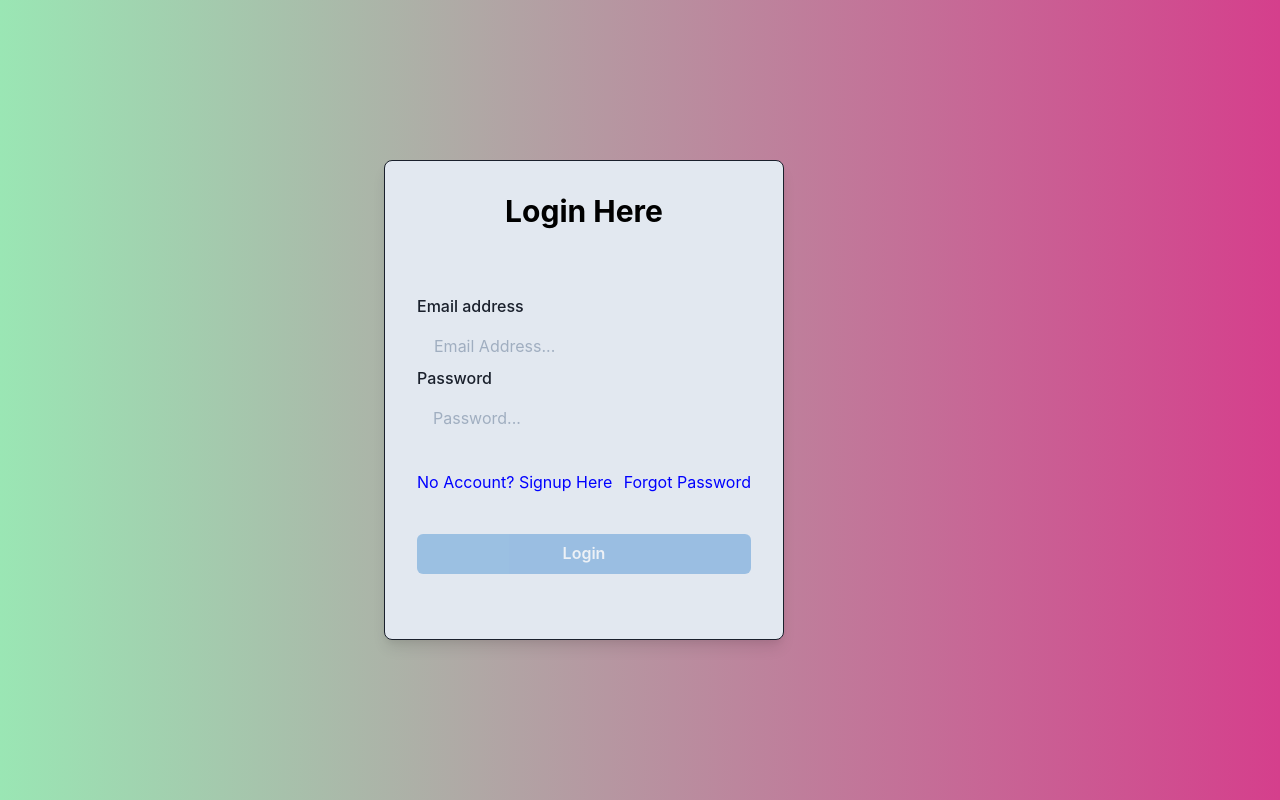
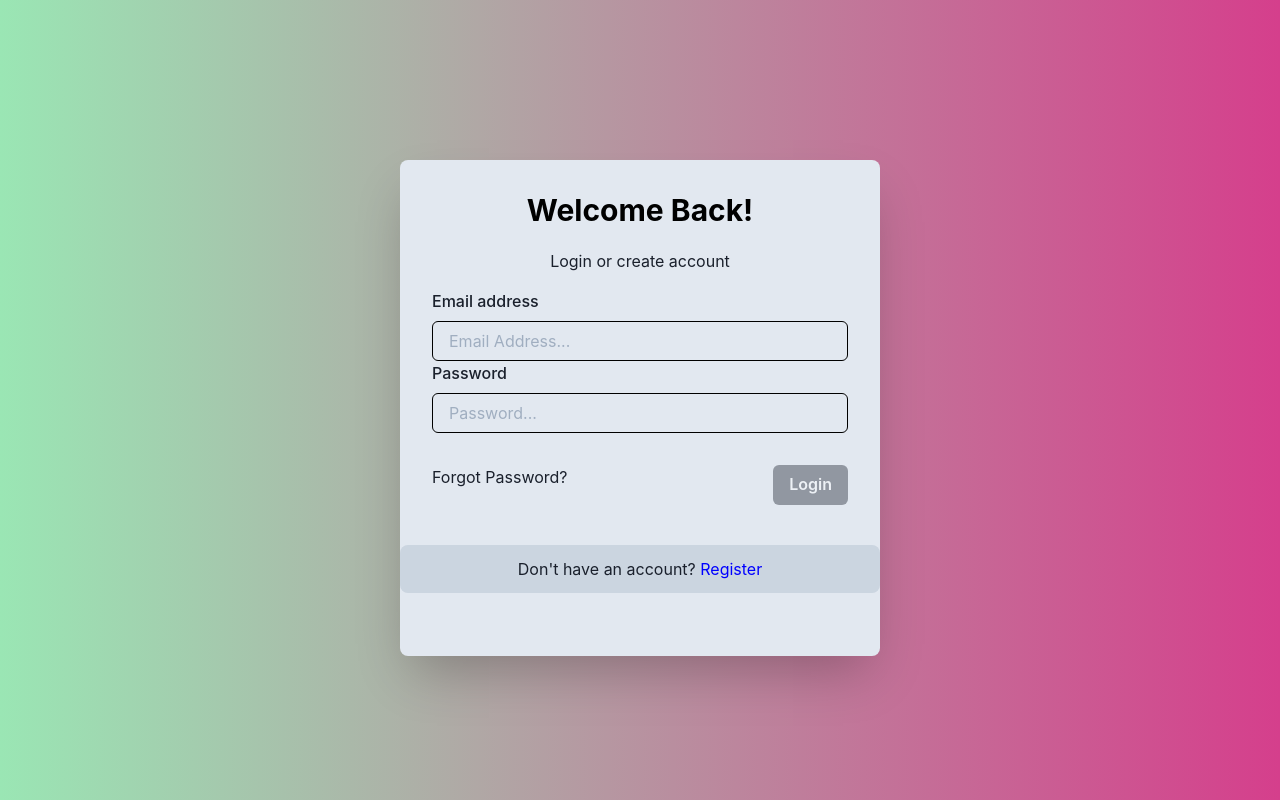
Before and after one commit to rayleeeigh/intern2021, a React (Create React App) app in the folder client/: page / in a window 1280 px wide. Built offline with nearby package versions, Linux system fonts and the light colour scheme.

Commit message:
[UPDATE][RAYL] UI improvement

```diff
--- a/client/src/pages/Login.js
+++ b/client/src/pages/Login.js
@@ -9,6 +9,8 @@ import {
   FormControl,
   FormLabel,
   Stack,
+  Center,
+  Text
 } from "@chakra-ui/react";
 import Validation from "./Validation";
 import Axios from "axios";
@@ -54,8 +56,6 @@ const Login = () => {
   };
 
   return (
-    <div className="App">
-      <header className="App-header">
         <Box
           textAlign="center"
           position="absolute"
@@ -63,20 +63,22 @@ const Login = () => {
           w="100%"
           h="100vh"
         >
-          <Stack spacing={8} mx={"auto"} maxW={"lg"} py={40}>
+          <Center>
+          <Stack spacing={8} mx={"auto"} maxW={"lg"} mt="20vh">
             <Box
               rounded="lg"
-              border="1px"
               boxShadow="lg"
               p={8}
               bg="gray.200"
-              h="60vh"
-              w="50vh"
+              h="62vh"
+              w="60vh"
+              boxShadow="2xl"
             >
-              <Box paddingBottom={12}>
+              <Box paddingBottom={4}>
                 <Heading mb="5%" size="lg" color="black">
-                  Login Here
+                  Welcome Back!
                 </Heading>
+                <Text>Login or create account</Text>
               </Box>
               <Stack spacing={5}>
                 <form id="data" onSubmit={handleSubmit(onSubmit)}>
@@ -90,7 +92,7 @@ const Login = () => {
                       placeholder="Email Address..."
                       value={user.email}
                       onChange={handleChange}
-                      style={{ border: errors.email ? "1px solid red" : "" }}
+                      style={{ border: errors.email ? "1px solid red" : "1px solid black" }}
                     />
                     {errors.email && (
                       <p style={{ color: "red" }}>{errors.email}</p>
@@ -111,7 +113,7 @@ const Login = () => {
                       value={user.password}
                       onChange={handleChange}
                       border="red"
-                      style={{ border: errors.password ? "1px solid red" : "" }}
+                      style={{ border: errors.password ? "1px solid red" : "1px solid black" }}
                     />
                     {errors.password && (
                       <p style={{ color: "red" }}>{errors.password}</p>
@@ -123,17 +125,13 @@ const Login = () => {
                       align={"start"}
                       justify={"space-between"}
                     >
-                      <a href="*" style={{ color: "blue" }}>
-                        <Link to="/register">No Account? Signup Here</Link>
-                      </a>
-                      <a href="*" style={{ color: "blue" }}>
-                        <Link to="/reset">Forgot Password</Link>
-                      </a>
-                    </Stack>
-                    <Button
-                      colorScheme="blue"
+                      <Link to="/reset">Forgot Password?</Link>
+
+                      <Button
+                      bg="gray.800"
+                      color="white"
                       _hover={{
-                        bg: "blue.500",
+                        bg: "gray.500",
                       }}
                       disabled={!user.email && !user.password}
                       type="submit"
@@ -141,15 +139,19 @@ const Login = () => {
                     >
                       Login
                     </Button>
+                    </Stack>
+                    <Stack>
+                    <Box bg="gray.300" py={3} ml="-32px" w="60vh" rounded="lg">
+                      <Text display="inline-block">Don't have an account? <a href="*" style={{ color: "blue" }}><Link to="/register">Register</Link></a></Text>
+                    </Box>
+                    </Stack>
                   </Stack>
                 </form>
               </Stack>
             </Box>
           </Stack>
+          </Center>
         </Box>
-      </header>
-    </div>
   );
 };
-
 export default Login;
--- a/client/src/pages/Register.js
+++ b/client/src/pages/Register.js
@@ -1,8 +1,10 @@
 import React, { useState } from "react";
-import { Box, Input, Container, Button, Center, Heading, FormControl, FormLabel} from "@chakra-ui/react";
+import { Box, Input, Container, Button, Center, Heading, FormControl, FormLabel, Stack} from "@chakra-ui/react";
 import Axios from 'axios';
 import {useForm} from "react-hook-form";
 import { useHistory } from "react-router-dom";
+import { Image } from "@chakra-ui/react"
+import Background from "../assets/images/background.png";
 
 
 const Register = () => {
@@ -41,13 +43,15 @@ const Register = () => {
         })
     }
   return (
-    <Box w="100%" h="100vh" bgGradient="linear(to-r, green.200, pink.500)">
+    <Box position="relative" w="100%" h="100vh" bgGradient="linear(to-r, green.200, pink.500)">
         <Center>
-        <Box mt="10vh" bg="gray.200" w="50%" align="center" borderRadius="3xl" h="60vh">
-          <Container mt="10%">
-            <Heading size="md"> Registration Form</Heading>
+        <Box mt="10vh" bg="gray.200" w="50%" align="center" h="80vh" boxShadow="2xl">
+          <Container position="relative" display="inline-block" w="50%">
+          <Container position="absolute" >
+          <Container mt="20%">
+            <Heading size="md"> Create Account</Heading>
           </Container>
-          <Container mt="10%">
+          <Container mt="15%">
           <form  onSubmit={handleSubmit(onSubmit)}>
               <Container>
                 <FormControl id="email" >
@@ -89,20 +93,51 @@ const Register = () => {
                 </FormControl>
               </Container>
               <Container>
+              <Stack spacing={10} paddingTop={8} paddingBottom={8}>
+              <Stack
+                direction={{ base: "column", sm: "row" }}
+                align={"start"}
+                justify={"space-between"}
+                >
                 <Button
-                colorScheme="blue"
-                mt="2%"
+                bg="gray.800"
+                color="white"
                 type="submit"
+                _hover={{
+                  bg: "gray.500",
+                }}
+                w="45%"
                 disabled={!user.email && !user.password}
                 onClick={addAccount}
-                >Register
+                >Sign-up
                 </Button>
+                <Button
+                bg="gray.200"
+                color="gray.800"
+                _hover={{
+                  bg: "gray.500",
+                }}
+                w="45%"
+                border="1px"
+                type="submit"
+                onClick={addAccount}
+                >Login
+                </Button>
+                </Stack>
+                </Stack>
               </Container>
               </form>
           </Container>
+          </Container>
+          </Container>
+          <Container position="relative" display="inline-block" w="50%">
+            <Container position="absolute"  mt="-18px">
+            <Image src={Background}/>
+            </Container>
+          </Container>
         </Box>
       </Center>
-      </Box>
+    </Box>
   )};
 
 export default Register;
--- a/client/src/pages/ResetPassword.js
+++ b/client/src/pages/ResetPassword.js
@@ -41,9 +41,9 @@ const ResetPassword = () => {
   return (
     <Box w="100%" h="100vh" bgGradient="linear(to-r, green.200, pink.500)">
         <Center>
-        <Box mt="10vh" bg="gray.200" w="50%" align="center" borderRadius="3xl" h="80vh">
+        <Box mt="10vh" bg="gray.200" w="50%" align="center" borderRadius="3xl" h="70vh" boxShadow="2xl">
           <Container mt="10%">
-            <Heading size="md">Reset Password</Heading>
+            <Heading size="lg">Reset Password</Heading>
           </Container>
           <form onSubmit={handleSubmit(onSubmit)}>
           <Container mt="5%">
@@ -58,7 +58,7 @@ const ResetPassword = () => {
               </Container>
               <Container>
                 <FormControl id="password" isRequired>
-                  <FormLabel>Password</FormLabel>
+                  <FormLabel>New Password</FormLabel>
                   <Input type={showPassword ? "text" : "password"} name="password" aria-invalid={errors.password ? "true" : "false"} {...register("password", { required: "Field must not be empty", minLength: 8 })} placeholder="Enter password" variant="filled" onChange={(event)=>{setPassword(event.target.value);}}/>
                   <Button position="absolute" ml="-10vh" mt="1vh" h="1.75rem" size="sm" onMouseDown={handleTooglePassword} onMouseUp={handleTooglePassword}>
                     {showPassword ? "Hide" : "Show"}
```
Also changed, not shown: client/src/assets/images/background.jpg (added), 1 other file (tests, documents, lock files or other folders).
